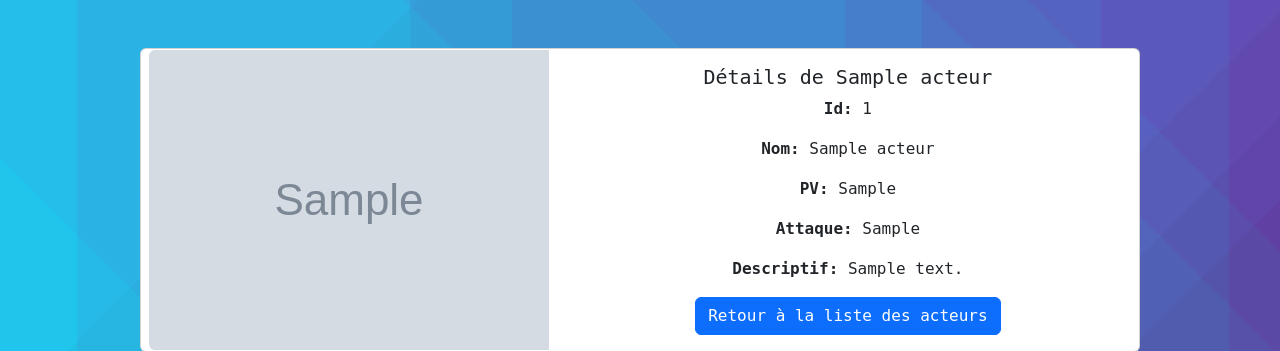
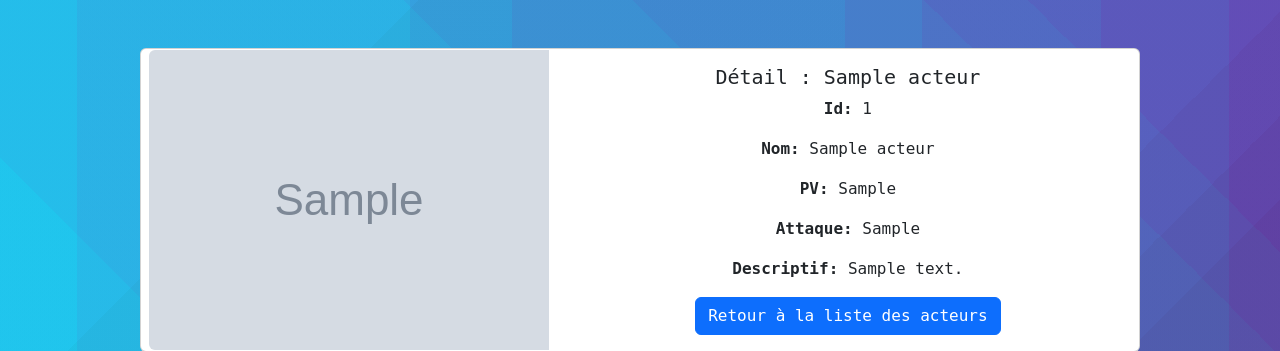
Before and after one commit to DUT-Info-Montreuil/SAE_WEB_Luc_Juba_Said_Antoine, a PHP site: page /index.php?module=mod_acteur&action=details&id=1 in a window 1280 px wide. Shown: the part 60-411 px from the top of the page. Run offline with PHP 8.4, Linux system fonts and the light colour scheme; tables that the repository leaves empty or names only in its code hold one stand-in row (values such as "Sample post"); grey boxes marked "Sample" are stand-in pictures.

Commit message:
correction de l'orthographe

```diff
--- a/modules/mod_acteur/vue_acteur.php
+++ b/modules/mod_acteur/vue_acteur.php
@@ -42,7 +42,7 @@ class VueActeur extends vueGenerique{
                 </div>
                 <div class="col-lg-7">
                     <div class="card-body text-center">
-                        <h5 class="card-title">Détails de <?php echo htmlspecialchars($acteur['nom']); ?></h5>
+                        <h5 class="card-title">Détail : <?php echo htmlspecialchars($acteur['nom']); ?></h5>
                         <p class="card-text"><strong>Id:</strong> <?php echo htmlspecialchars($acteur['id_acteurs']); ?></p>
                         <p class="card-text"><strong>Nom:</strong> <?php echo htmlspecialchars($acteur['nom']); ?></p>
                         <p class="card-text"><strong>PV:</strong> <?php echo htmlspecialchars($acteur['pv']); ?></p>
```
